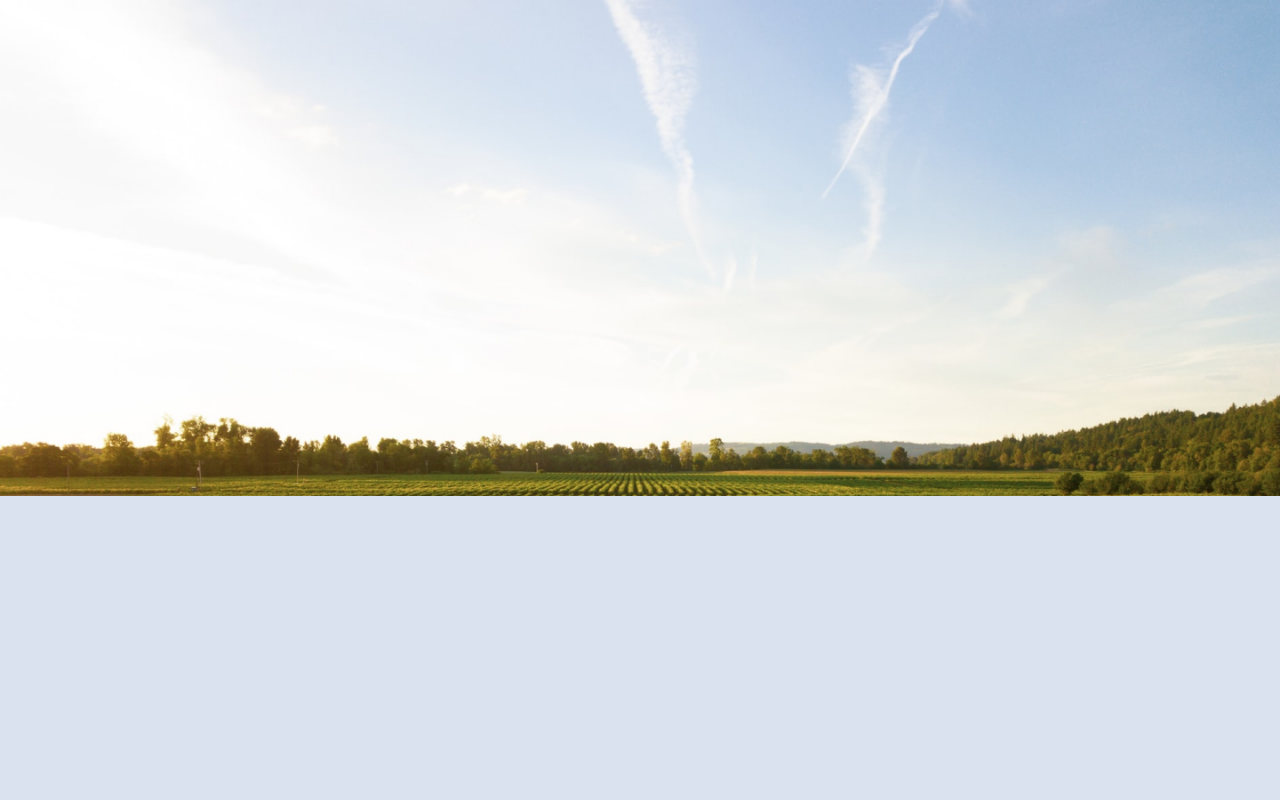
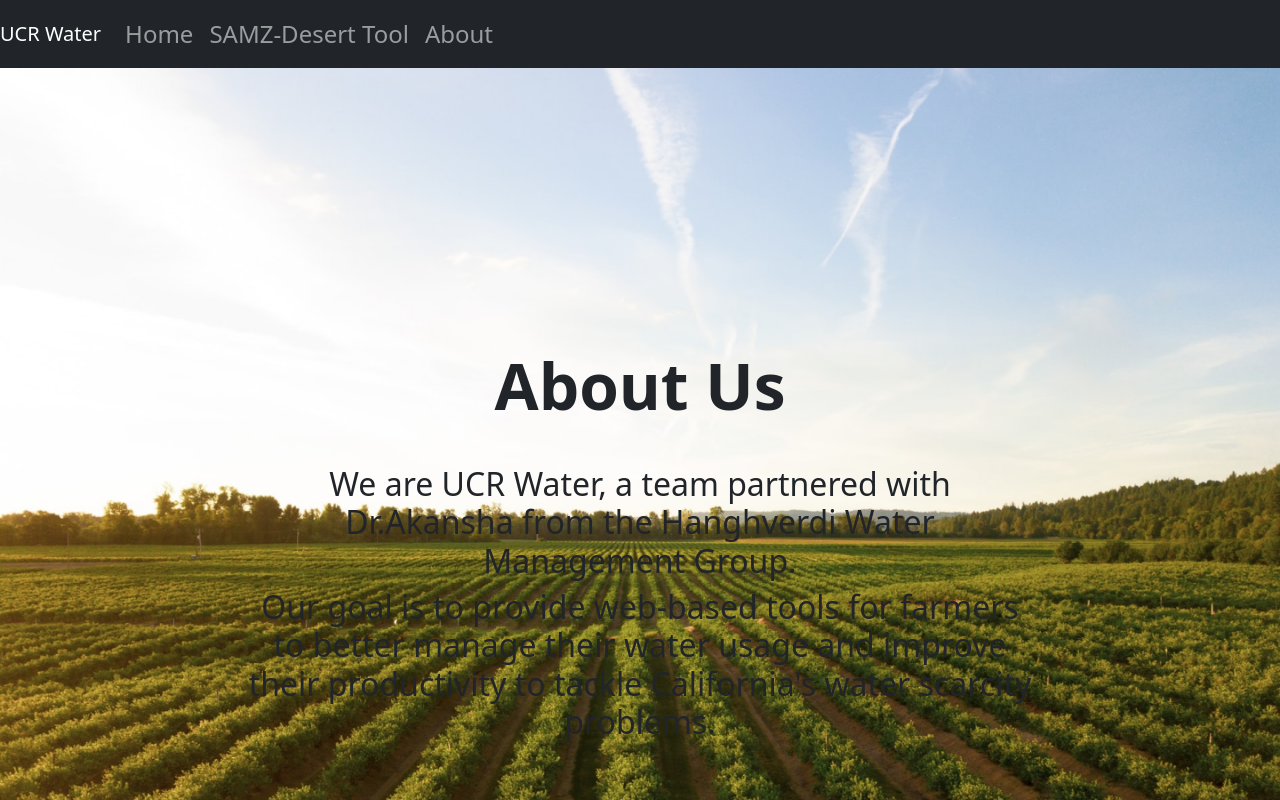
Before and after one commit to CS-UCR/senior-design-project-farmersonly, a Next.js app: page /about in a window 1280 px wide. Shown: the top 800 px of the page. Built offline with nearby package versions, Linux system fonts and the light colour scheme.

Commit message:
About page up, trying to add box backgrounds to text for visibility

```diff
--- a/pages/_app.js
+++ b/pages/_app.js
@@ -1,7 +1,14 @@
 import '../styles/globals.css'
+import Navbar from '../components/navbar'
+import React from 'react'
 
-function MyApp({ Component, pageProps }) {
-  return <Component {...pageProps} />
+function App({ Component, pageProps }){
+  return(
+    <React.Fragment>
+      <Navbar />
+      <Component {...pageProps} />
+    </React.Fragment>
+  )
 }
 
-export default MyApp
+export default App
--- a/pages/about.js
+++ b/pages/about.js
@@ -4,18 +4,15 @@ import styles from '../styles/about.module.css'
 import Navbar from '../components/navbar'
 import Head from 'next/head'
 
-export default function test(){
+export default function about(){
     return(
-
-        <div className = {styles.container}>
-            <Head>
-            <title>UCR Water</title>
-            <link rel="icon" href="/favicon.ico" />
-            <Navbar />
-            <h1 className = {styles.title}>About Us</h1>
-
-        </Head>
-
-        </div>
+       <div className={styles.container}>
+        <h1 className={styles.title}>About Us</h1>
+        <h2 className={styles.body}>We are UCR Water, a team
+        partnered with Dr.Akansha from the Hanghverdi Water Management Group.</h2>
+        <h2 className={styles.body}>Our goal is to provide web-based tools
+        for farmers to better manage their water usage and improve their productivity
+        to tackle California's water scarcity problems.</h2>
+       </div>
     )
 }
--- a/styles/about.module.css
+++ b/styles/about.module.css
@@ -11,3 +11,9 @@
     padding: 2rem 6rem;
     margin-top: 0;
 }
+
+.body{
+    border: 15px blueviolet;
+    text-align: center;
+    font-size: 2rem;
+}
--- a/styles/globals.css
+++ b/styles/globals.css
@@ -4,8 +4,7 @@ body {
   margin: 0;
   font-family: -apple-system, BlinkMacSystemFont, Segoe UI, Roboto, Oxygen,
     Ubuntu, Cantarell, Fira Sans, Droid Sans, Helvetica Neue, sans-serif;
-  background-color: #DBE2EF;
-  }
+}
 
 a {
   color: inherit;
```
Also changed, not shown: pages/index.js (+6 -7 lines), pages/samz.js (+9 -1 lines).
